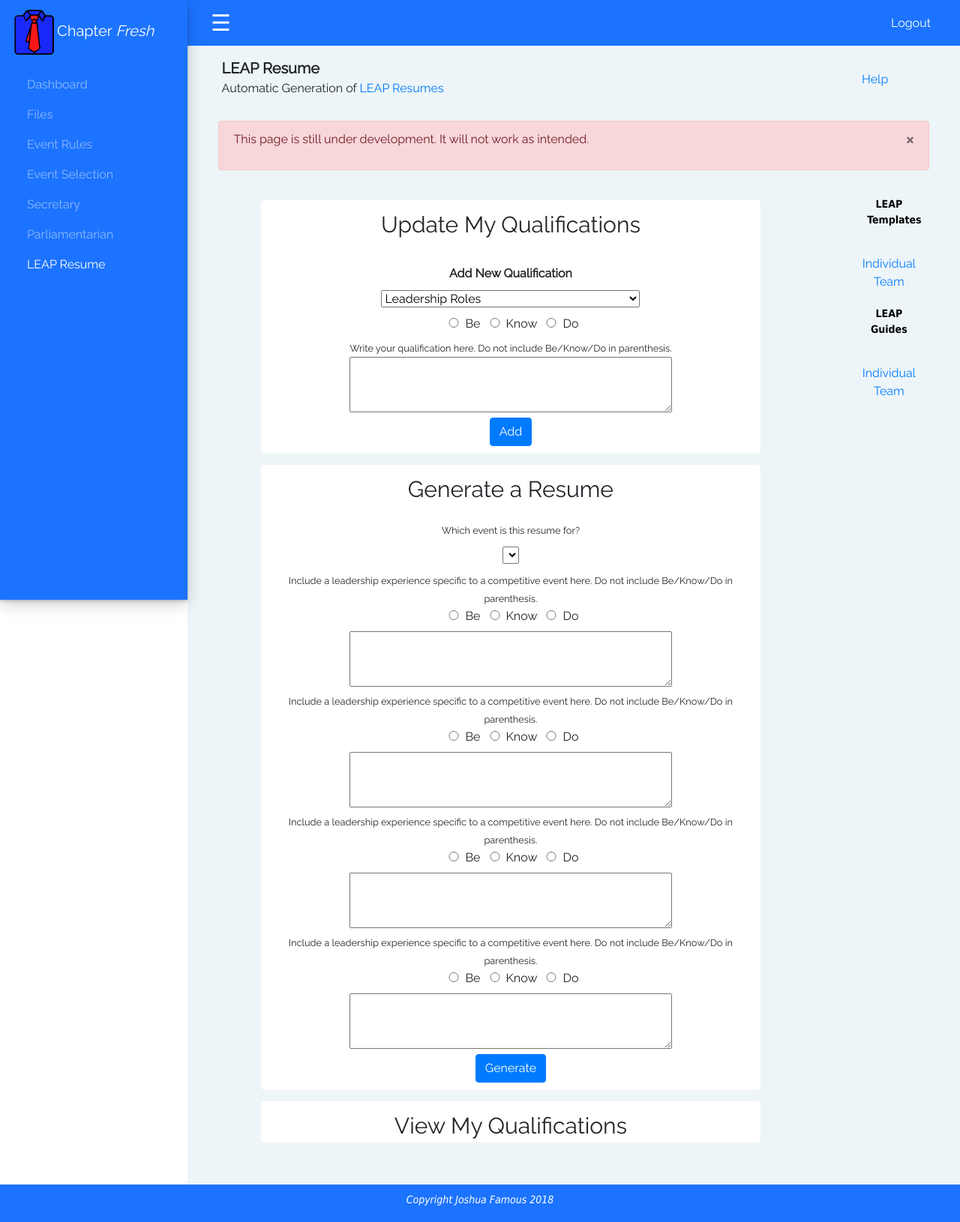
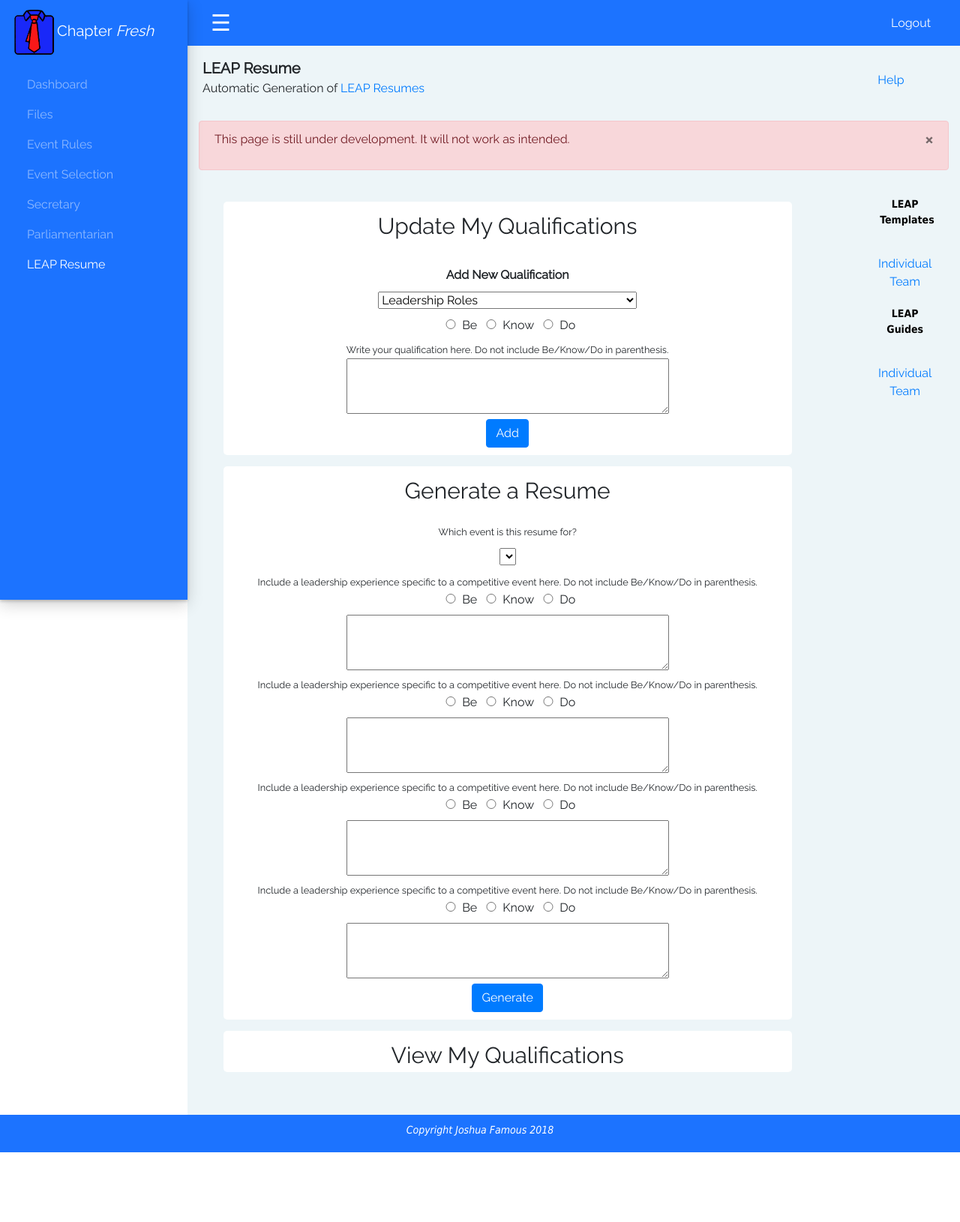
Before and after one commit to JFamo/chaptersweet, a PHP site: page /chaptersweet/pages/leap.php in a window 1280 px wide. Shown: the whole page at 75% size. After the commit the page ends 1537 px from the top, so only its background shows below. Run offline with PHP 8.4, Linux system fonts and the light colour scheme; the template is opened without the code that fills it, so the values that code supplies are empty; the visitor is signed in with stand-in values (Sample User, id 1); some libraries are stand-ins or nearby versions.

Commit message:
Wider adminDataSections

```diff
--- a/css/main.css
+++ b/css/main.css
@@ -30,8 +30,8 @@
 	background-color:#EDF5F8;
 	transition: margin-left .5s;
 	width:100%;
-	padding-right:2%;
-	padding-left:2%;
+	padding-right:0%;
+	padding-left:0%;
 	padding-top:15px;
 	padding-bottom:15px;
 	margin-left:250px;
@@ -478,7 +478,7 @@ div.panel {
 }
 
 .adminDataSection{
-	width: 90%;
+	width: 97.5%;
 	border-radius:5px;
 	background-color:white;
 	transition: 0.5s all;
--- a/pages/treasurer.php
+++ b/pages/treasurer.php
@@ -449,7 +449,7 @@ if(isset($_POST['amount'])){
 
 				<br>
 
-				<div class="row" style="width:90%; padding:0; margin:0;">
+				<div class="row" style="width:97.5%; padding:0; margin:0;">
 					<div class="col-8"  style="padding:0; margin:0; text-align:left;">
 						<div class="adminDataSection" style="padding-left:15px; width:97.5%; padding-bottom: 20px;">
 							<p class="userDashSectionHeader" style="padding-left:0px;">User Balance Quickview</p>
@@ -510,7 +510,7 @@ if(isset($_POST['amount'])){
 
 				<br>
 
-				<div class="row" style="width:90%; padding:0; margin:0;">
+				<div class="row" style="width:97.5%; padding:0; margin:0;">
 					<div class="col-4"  style="padding:0; margin:0; text-align:left;">
 						<div class="adminDataSection" style="padding-left:15px; float:left; width:97.5%;">
 							<p class="userDashSectionHeader" style="padding-left:0px;">Ledger</p>
```
